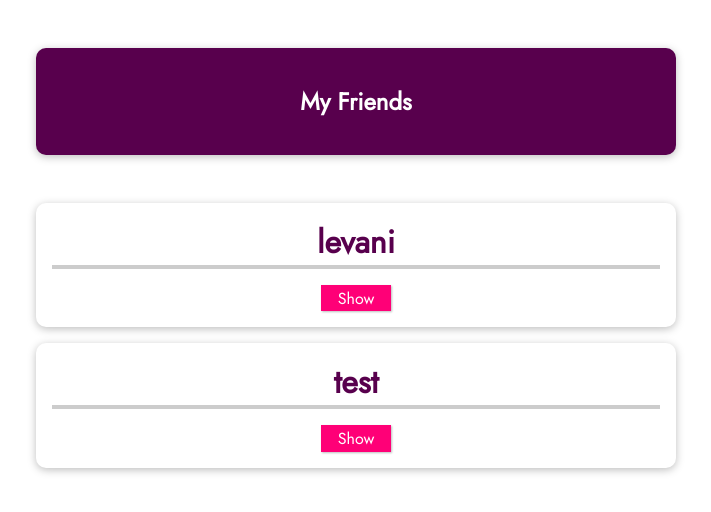
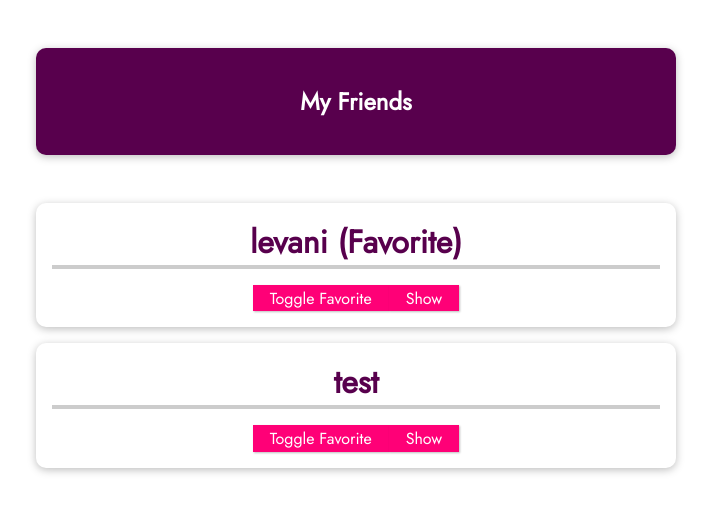
Before and after one commit to ltchelishvili1/vue-course, a Vue app in the folder vue-first-project/: page / in a window 1280 px wide. Shown: the top 512 px of the page, without its empty margins (284-995 px from the left). Built offline with nearby package versions, Linux system fonts and the light colour scheme.

Commit message:
feat: add toggle favorite

```diff
--- a/vue-first-project/src/App.vue
+++ b/vue-first-project/src/App.vue
@@ -6,11 +6,13 @@
           name="levani"
           phone-number="55660000"
           email-address="test@email.com"
+          is-favorite="1"
         ></friend-contact>
         <friend-contact
           name="test"
           phone-number="54435324"
           email-address="test1@email.com"
+          is-favorite="0"
         ></friend-contact>
       </ul>
     </section>
--- a/vue-first-project/src/components/FriendContact.vue
+++ b/vue-first-project/src/components/FriendContact.vue
@@ -1,6 +1,7 @@
 <template>
   <li>
-    <h2>{{ name }}</h2>
+    <h2>{{ name }} {{ friendIsFavorite === "1" ? "(Favorite)" : "" }}</h2>
+    <button @click="toggleFavorite">Toggle Favorite</button>
     <button @click="toggleDetails">
       {{ detailsAreVisible ? "Hide" : "Show" }}
     </button>
@@ -13,7 +14,7 @@
 
 <script>
 export default {
-  props: ['name', 'phoneNumber', 'emailAddress'],
+  props: ["name", "phoneNumber", "emailAddress", "isFavorite"],
   data() {
     return {
       detailsAreVisible: false,
@@ -22,12 +23,20 @@
         phone: "557700447",
         email: "test@test.com",
       },
+      friendIsFavorite: this.isFavorite
     };
   },
   methods: {
     toggleDetails() {
       this.detailsAreVisible = !this.detailsAreVisible;
     },
+    toggleFavorite() {
+      if (this.friendIsFavorite === "1") {
+        this.friendIsFavorite = "0";
+      } else {
+        this.friendIsFavorite = "1";
+      }
+    },
   },
 };
 </script>
```
